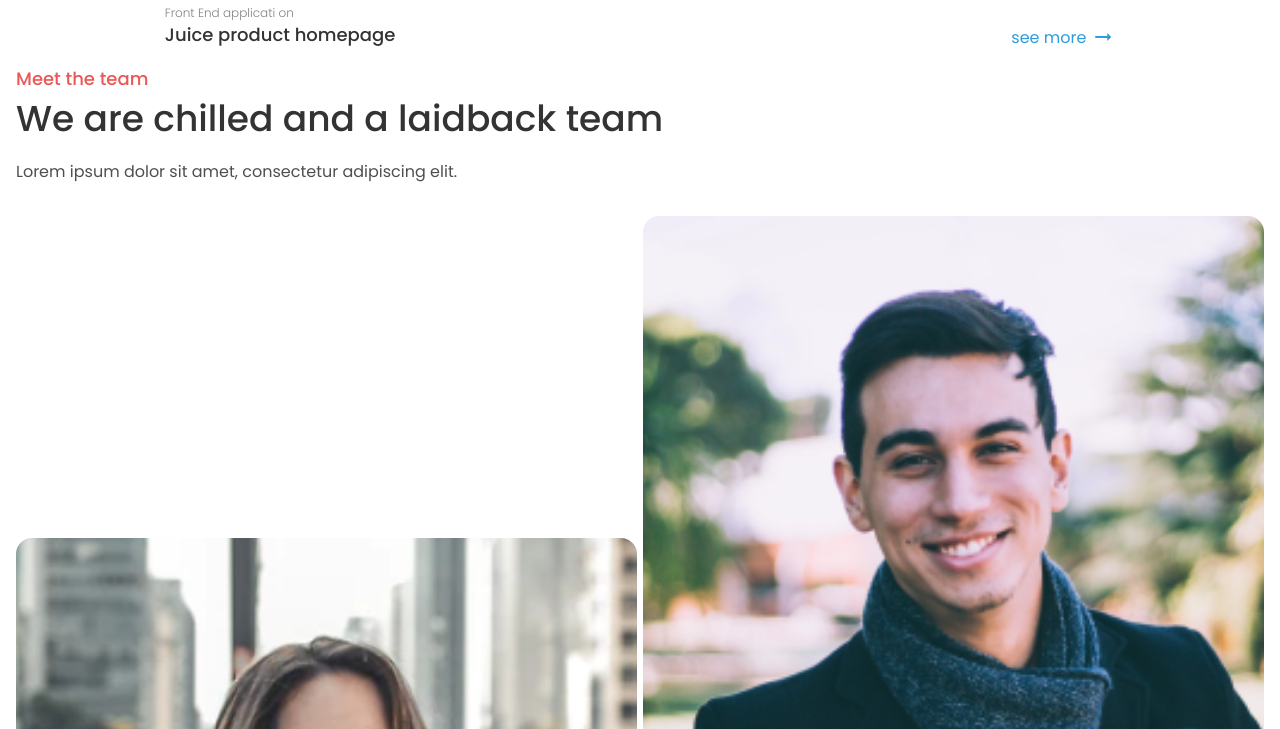
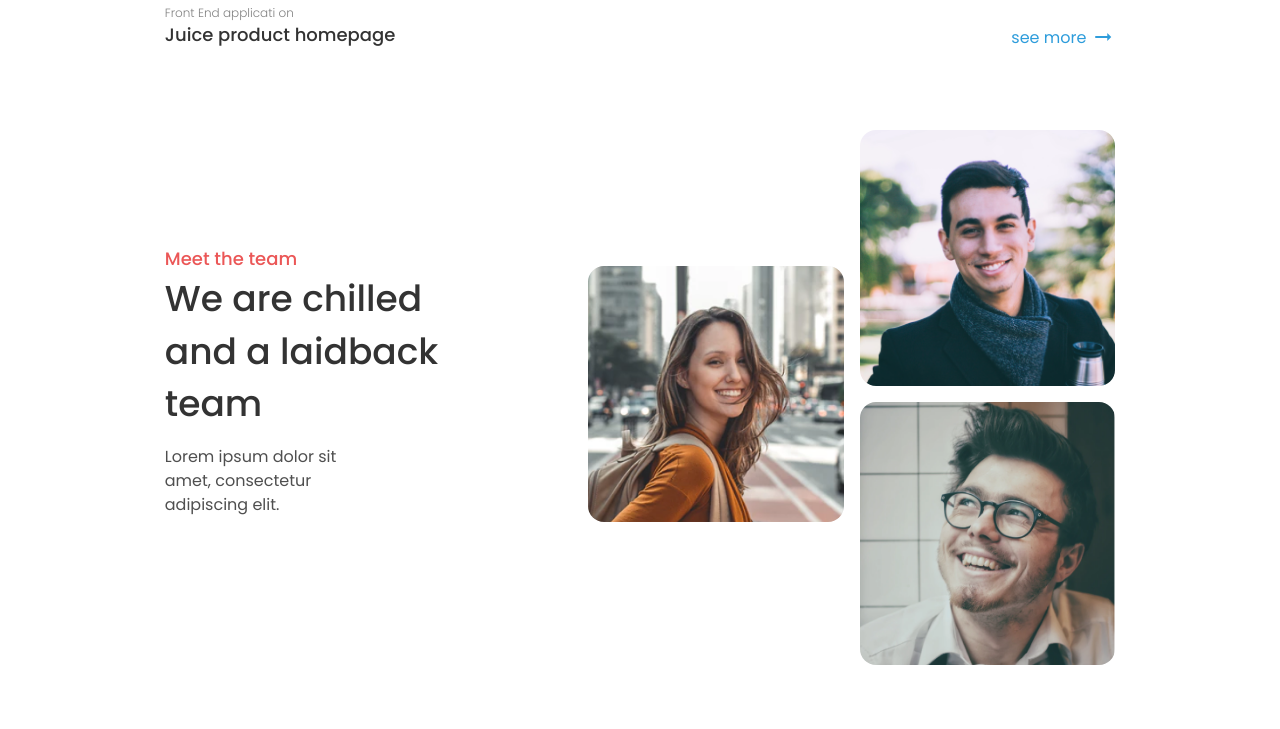
Before and after one commit to orr/devchallenges-edie, a plain HTML site: page index.html in a window 1280 px wide. Shown: the part 4491-5220 px from the top of the page. After the commit the page ends 5181 px from the top, so only its background shows below. Drawn offline with Linux system fonts and the light colour scheme.

Commit message:
team desktop

```diff
--- a/styles.css
+++ b/styles.css
@@ -479,6 +479,7 @@ a{
     .portfolio-section{
         margin: 0 10.3rem 0 10.3rem;
         padding: 0;
+        margin-bottom: 5rem;
     }
 
     .portfolio-section > h1{
@@ -497,11 +498,7 @@ a{
         margin-bottom: 0;
         width: 100%;
     }
-/*
-    .portfolio-items:nth-child(2) {
-        margin-top: -20px;
-    }
-    */
+
     .portfolio-item.up {
         margin-top: -50px;
     }
@@ -532,12 +529,31 @@ a{
         margin: 0 ;
 
     }
-
-
-
     .more {
         justify-content: flex-end;
         margin-top: -1.5rem;
     }
 
+    .team-section{
+        padding: 0 10.3rem 0 10.3rem;;
+        flex-direction: row;
+        justify-content: space-between;
+        align-items: center;
+        gap: 4rem;
+    }
+
+    .team-text p{
+        width: 60%;
+    }
+
+    .team-photos{
+        gap: 1rem;
+    }
+
+    .team-photos-right {
+        display: flex;
+        flex-direction: column;
+        gap: 1rem;
+    }
+
 }
```
